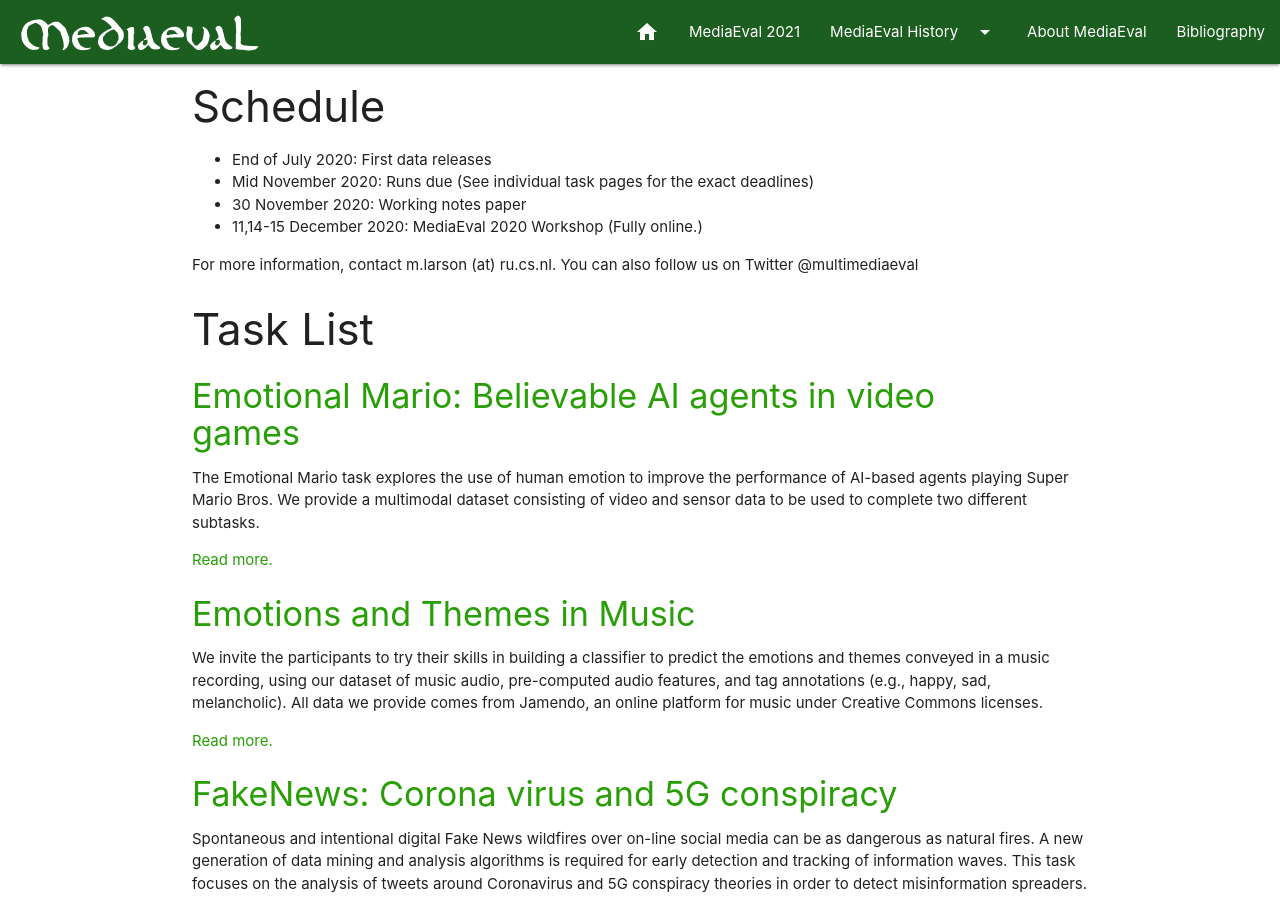
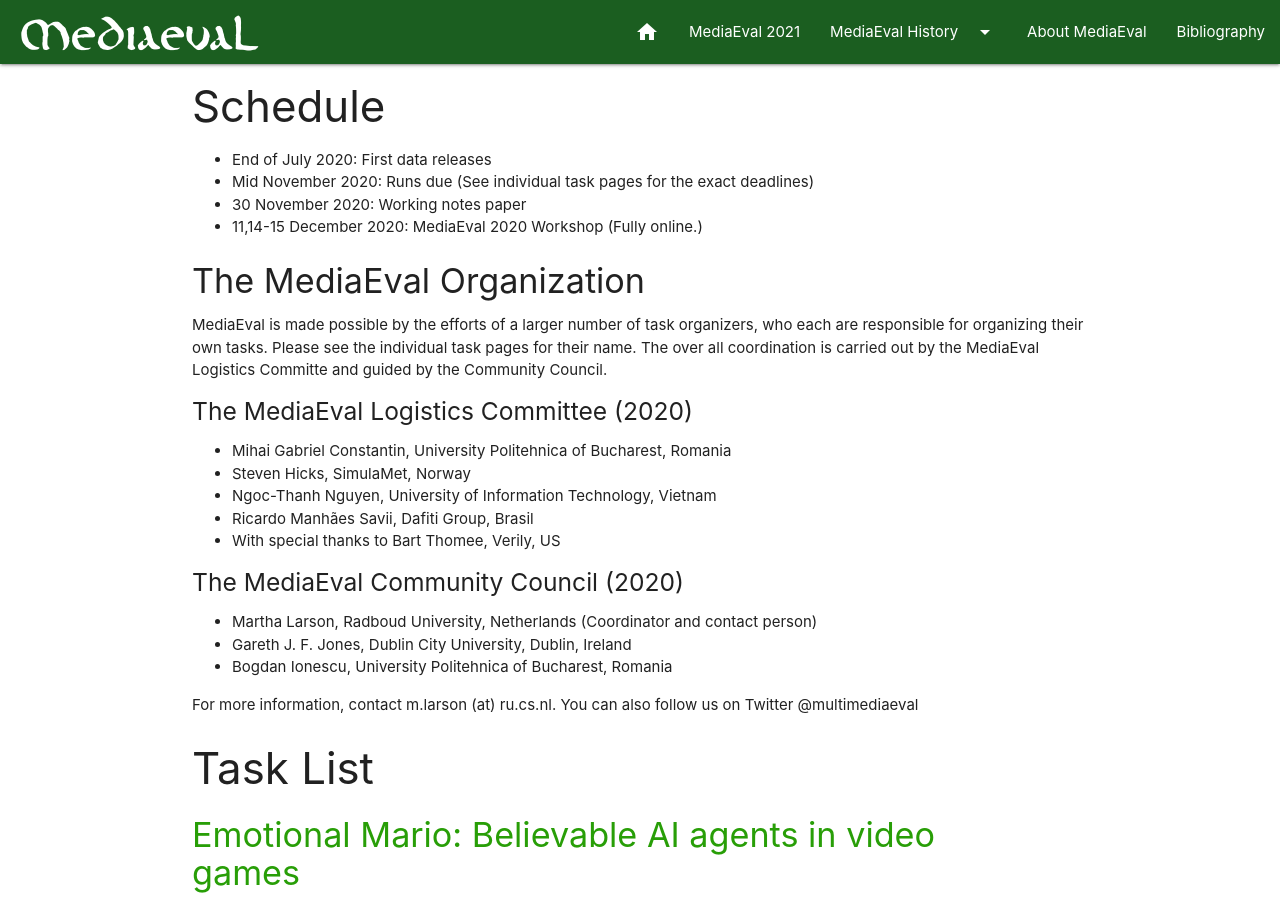
Before and after one commit to multimediaeval/multimediaeval.github.io, a Jekyll site: the page built from _editions/2020.md, in a window 1280 px wide and 900 px high, scrolled down 378 px. Built offline with Jekyll 4.4.1, drawn with Linux system fonts in a browser that asks for light colours.

Commit message:
Update 2020.md

```diff
--- a/_editions/2020.md
+++ b/_editions/2020.md
@@ -50,6 +50,21 @@ Registration is now open: Register to participate by filling in the [MediaEval 2
 * 30 November 2020: Working notes paper
 * 11,14-15 December 2020: MediaEval 2020 Workshop (Fully online.)
 
+#### The MediaEval Organization
+MediaEval is made possible by the efforts of a larger number of task organizers, who each are responsible for organizing their own tasks. Please see the individual task pages for their name. The over all coordination is carried out by the MediaEval Logistics Committe and guided by the Community Council.
+
+##### The MediaEval Logistics Committee (2020)
+* Mihai Gabriel Constantin, University Politehnica of Bucharest, Romania
+* Steven Hicks, SimulaMet, Norway
+* Ngoc-Thanh Nguyen, University of Information Technology, Vietnam
+* Ricardo Manhães Savii, Dafiti Group, Brasil
+* With special thanks to Bart Thomee, Verily, US
+
+##### The MediaEval Community Council (2020)
+* Martha Larson, Radboud University, Netherlands (Coordinator and contact person)
+* Gareth J. F. Jones, Dublin City University, Dublin, Ireland
+* Bogdan Ionescu, University Politehnica of Bucharest, Romania
+
 <!---
 The MediaEval Workshop schedule will center on the \'golden hours\' in order to allow as many people around the world to participate as possible. The start and finish times for each day will be announced soon. The exact schedule will be published shortly before the workshop begins.
 -->
```
